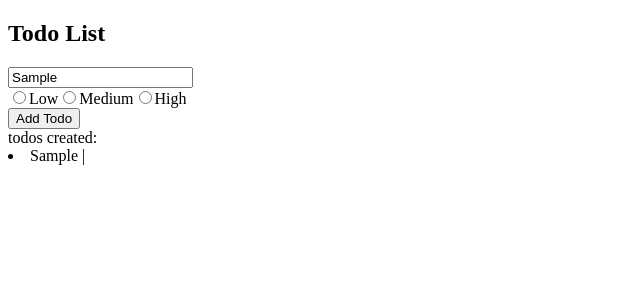
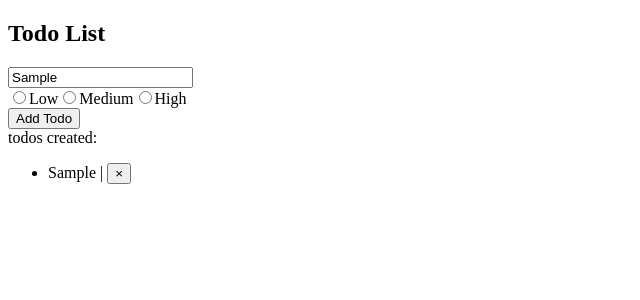
Before and after one commit to interstellaridea/react-todo-list, a React (Create React App) app: page / in a window 1280 px wide. Both pictures are taken after typing "Sample" into the empty fields and a click on the button "Add Todo". Shown: the top 300 px of the page, without its empty margins (0-640 px from the left). Built offline with nearby package versions, Linux system fonts and the light colour scheme.

Commit message:
Add ability to delete a task

```diff
--- a/src/actions/index.js
+++ b/src/actions/index.js
@@ -1,6 +1,9 @@
-import { SAVE_TODO } from './types';
+import { SAVE_TODO, REMOVE_TASK } from './types';
 
 export function saveTodo(todo) {
-
   return { type: SAVE_TODO, payload: todo };
 }
+
+export function removeTask(id) {
+  return { type: REMOVE_TASK, payload: id}
+}
--- a/src/actions/types.js
+++ b/src/actions/types.js
@@ -1 +1,2 @@
 export const SAVE_TODO = 'save_todo';
+export const REMOVE_TASK = 'remove_task';
--- a/src/components/PostNewTodo.js
+++ b/src/components/PostNewTodo.js
@@ -32,6 +32,7 @@ class PostNewTodo extends Component {
             Low
           </label>
           <label>
+        {/* maybe have values ranther than low, med, high*/}
             <Field
               component="input"
               name="importance"
--- a/src/components/ShowTodos.js
+++ b/src/components/ShowTodos.js
@@ -1,23 +1,39 @@
 import React, { Component } from 'react';
 import { connect } from 'react-redux';
 
+import * as actions from '../actions';
+
 class ShowTodos extends Component {
+
   renderTodos() {
     if(!this.props.todos) {
       return;
     }
 
     return this.props.todos.map((item, index) => {
-      return <li key={index}>{item.task} | {item.importance}</li>
+      return (
+        <li key={index}>
+          {item.task} | {item.importance}
+          <button data-key={index} onClick={this.onDeleteClick.bind(this)}>&times;</button>
+        </li>
+      );
     });
+  }
 
+  onDeleteClick(e) {
+    // debugger;
+    const id = e.target.getAttribute('data-key');
+    console.log(`Yo the data-key is ${id}`)
+    this.props.removeTask(id);
   }
 
   render() {
     return(
       <div>
-      todos created:
-      {this.renderTodos()}
+        todos created:
+        <ul>
+          {this.renderTodos()}
+        </ul>
       </div>
     );
   }
@@ -27,4 +43,4 @@ const mapStateToProps = (state) => {
   return { todos: state.todo }
 }
 
-export default connect(mapStateToProps)(ShowTodos);
+export default connect(mapStateToProps, actions)(ShowTodos);
--- a/src/reducers/todo.js
+++ b/src/reducers/todo.js
@@ -1,9 +1,14 @@
-import { SAVE_TODO } from '../actions/types';
+import _ from 'lodash';
+import { SAVE_TODO, REMOVE_TASK } from '../actions/types';
 
 export default function(state = [], action) {
   switch(action.type) {
     case SAVE_TODO:
       return [ ...state, action.payload ];
+
+    case REMOVE_TASK:
+      return _.reject(state, state[action.payload]);
+
     default:
       return state;
   }
```
